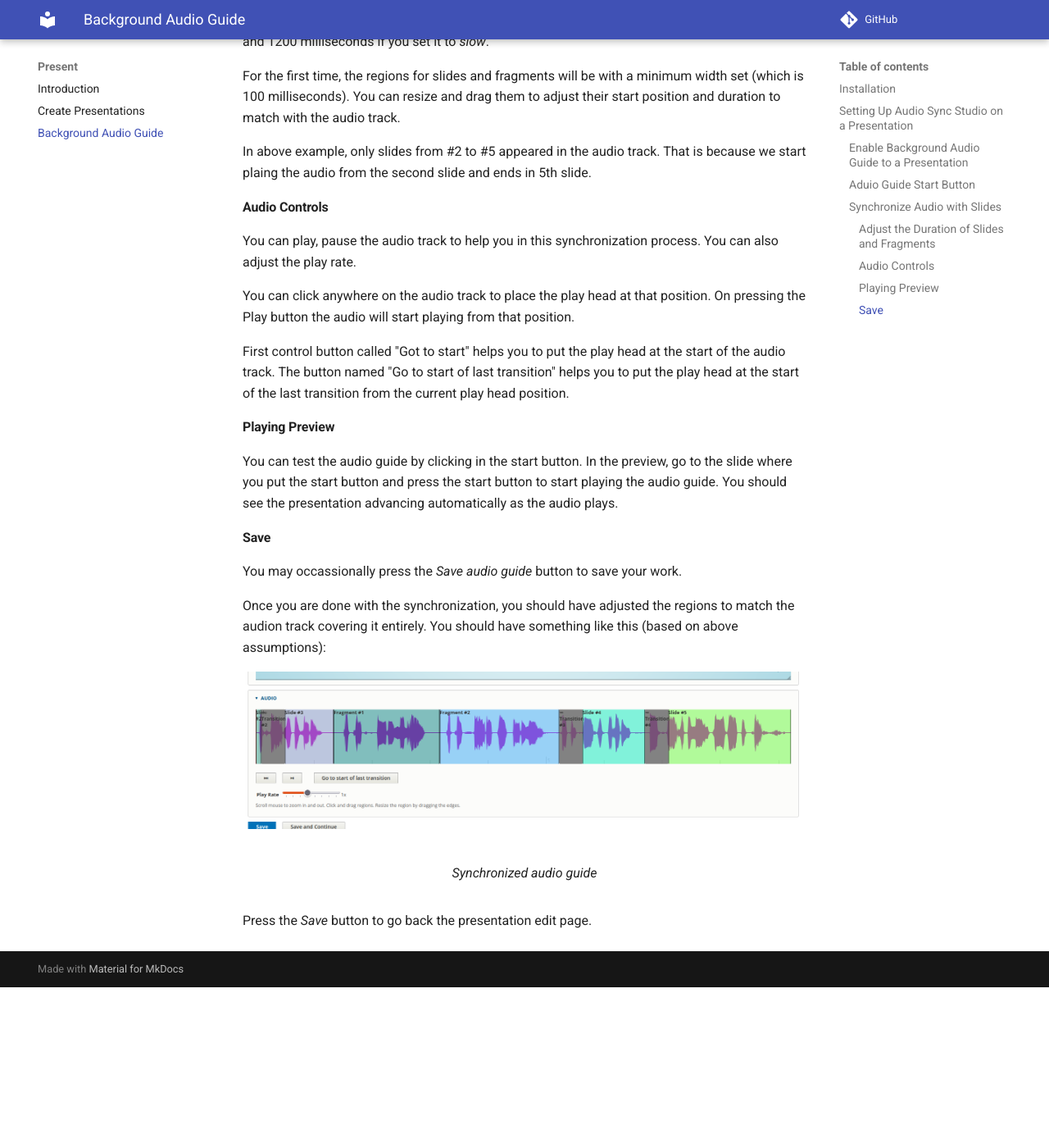
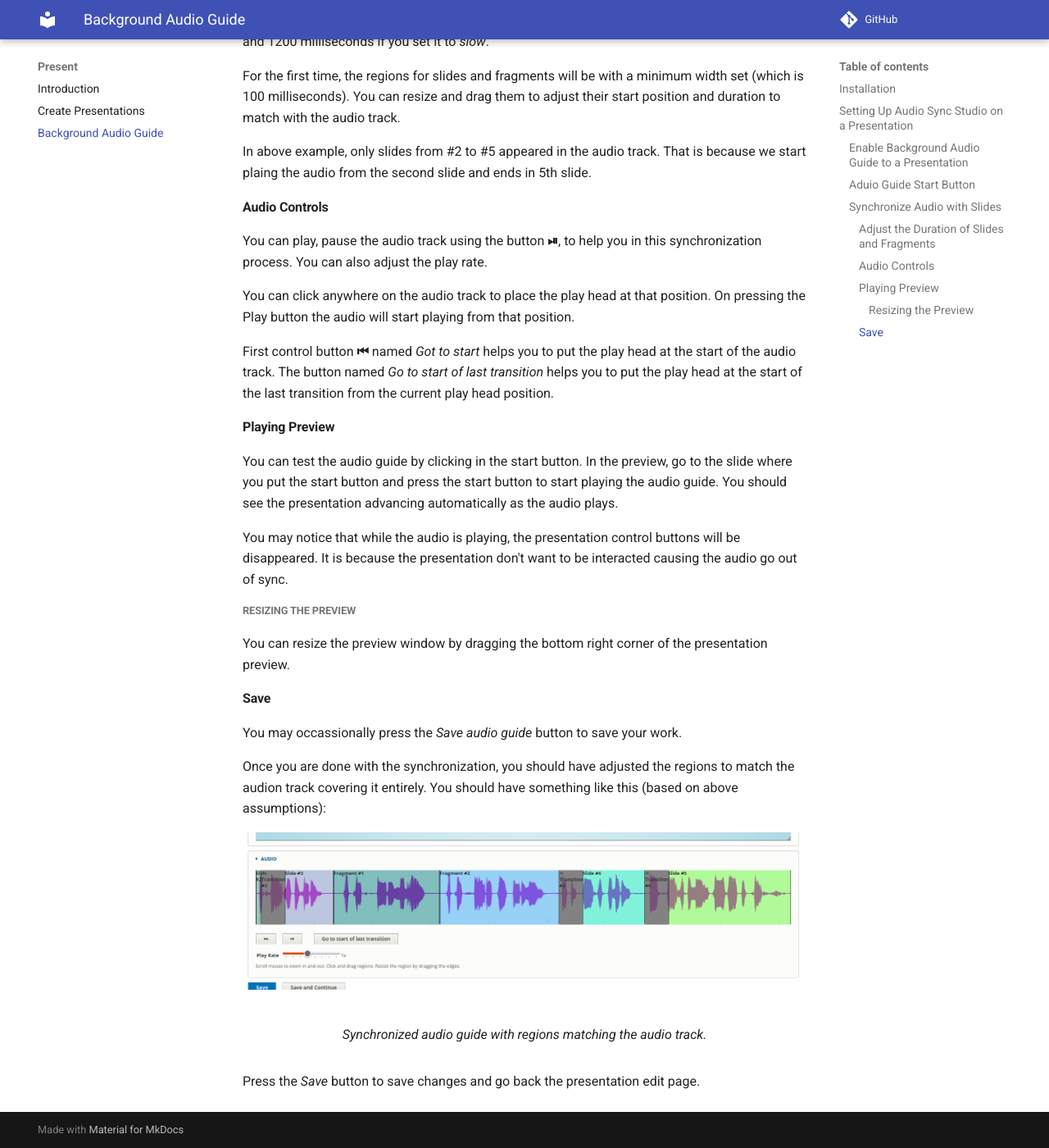
Before and after one commit to Wickwood-LLC/present-docs, an MkDocs documentation site: the page built from docs/background-audio-guide/index.md, in a window 1280 px wide and 1400 px high, scrolled down 2728 px. Shown: the whole window at 82% size. Built offline with MkDocs 1.6.1 and Material for MkDocs 9.7.7, drawn with Linux system fonts in a browser that asks for light colours; comment, search, counter and statistics services are not loaded; before the commit the page ends 3932 px from its top, so only the background shows below that.

Commit message:
Enahncemnsts

```diff
--- a/docs/background-audio-guide/index.md
+++ b/docs/background-audio-guide/index.md
@@ -26,6 +26,7 @@ This involves these steps:
 3. On the presentation edit page, select the **Background Audio** checkbox under *Reveal.js Plugins*. Save changes by clicking *Save and continue* button.
 4. Settings for the background audio guide will appear at bottom under plugin settings.
 5. There you will see *Audio File Path* field. Enter the path to the audio file you want to play as background audio. Save changes by clicking *Save and continue* button.
+
 
 ### Aduio Guide Start Button
 
@@ -68,15 +69,21 @@ In above example, only slides from #2 to #5 appeared in the audio track. That is
 
 #### Audio Controls
 
-You can play, pause the audio track to help you in this synchronization process. You can also adjust the play rate.
+You can play, pause the audio track using the button **⏯**, to help you in this synchronization process. You can also adjust the play rate.
 
 You can click anywhere on the audio track to place the play head at that position. On pressing the Play button the audio will start playing from that position.
 
-First control button called "Got to start" helps you to put the play head at the start of the audio track. The button named "Go to start of last transition" helps you to put the play head at the start of the last transition from the current play head position.
+First control button **⏮** named *Got to start* helps you to put the play head at the start of the audio track. The button named *Go to start of last transition* helps you to put the play head at the start of the last transition from the current play head position.
 
 #### Playing Preview
 
 You can test the audio guide by clicking in the start button. In the preview, go to the slide where you put the start button and press the start button to start playing the audio guide. You should see the presentation advancing automatically as the audio plays.
+
+You may notice that while the audio is playing, the presentation control buttons will be disappeared. It is because the presentation  don't want to be interacted causing the audio go out of sync.
+
+##### Resizing the Preview
+
+You can resize the preview window by dragging the bottom right corner of the presentation preview.
 
 #### Save
 
@@ -86,7 +93,7 @@ Once you are done with the synchronization, you should have adjusted the regions
 
 <figure markdown="span">
   ![Synchronized audio guide](../images/audio-sync-studio-synchronized.png)
-  <figcaption>Synchronized audio guide</figcaption>
+  <figcaption>Synchronized audio guide with regions matching the audio track.</figcaption>
 </figure>
 
-Press the *Save* button to go back the presentation edit page.
+Press the *Save* button to save changes and go back the presentation edit page.
```
